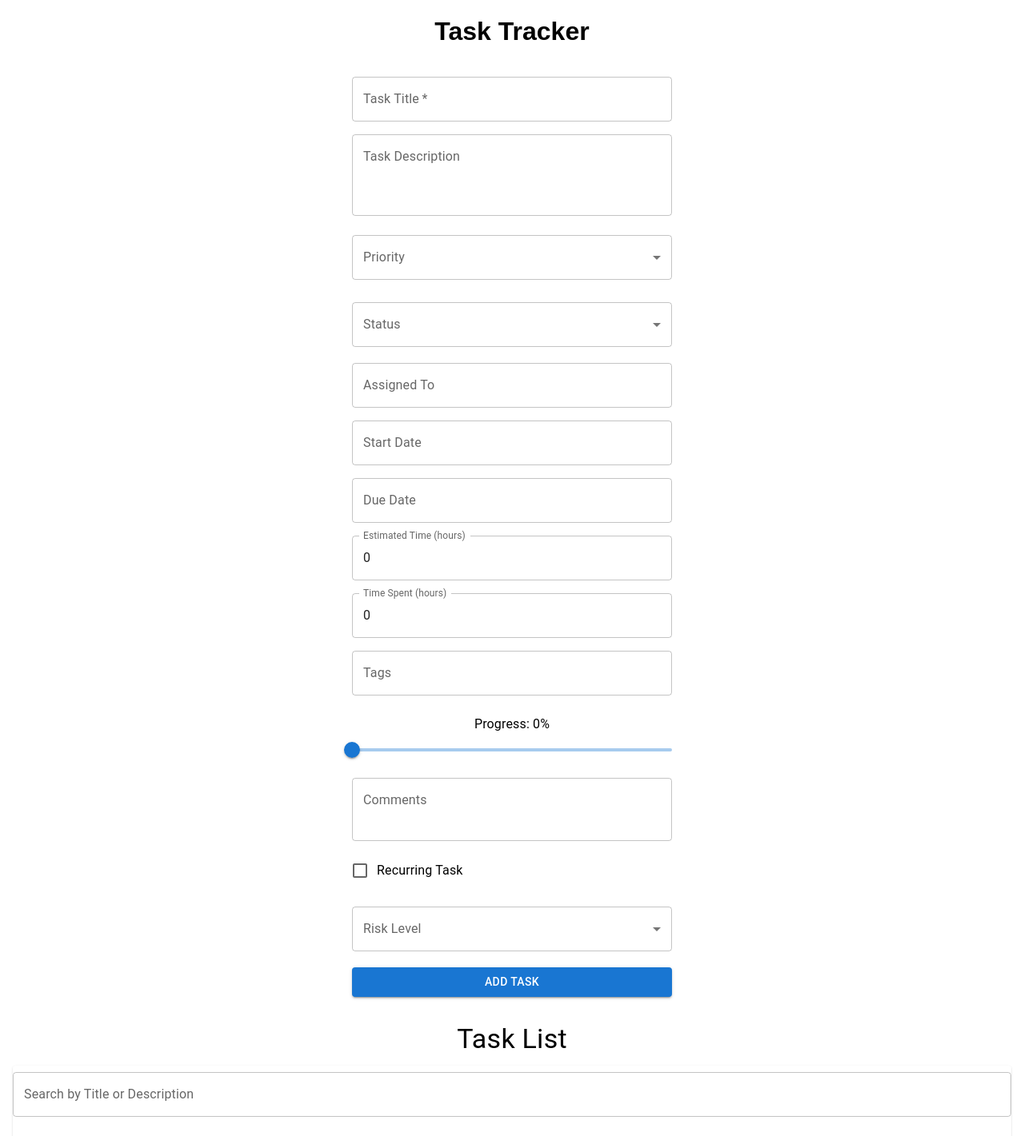
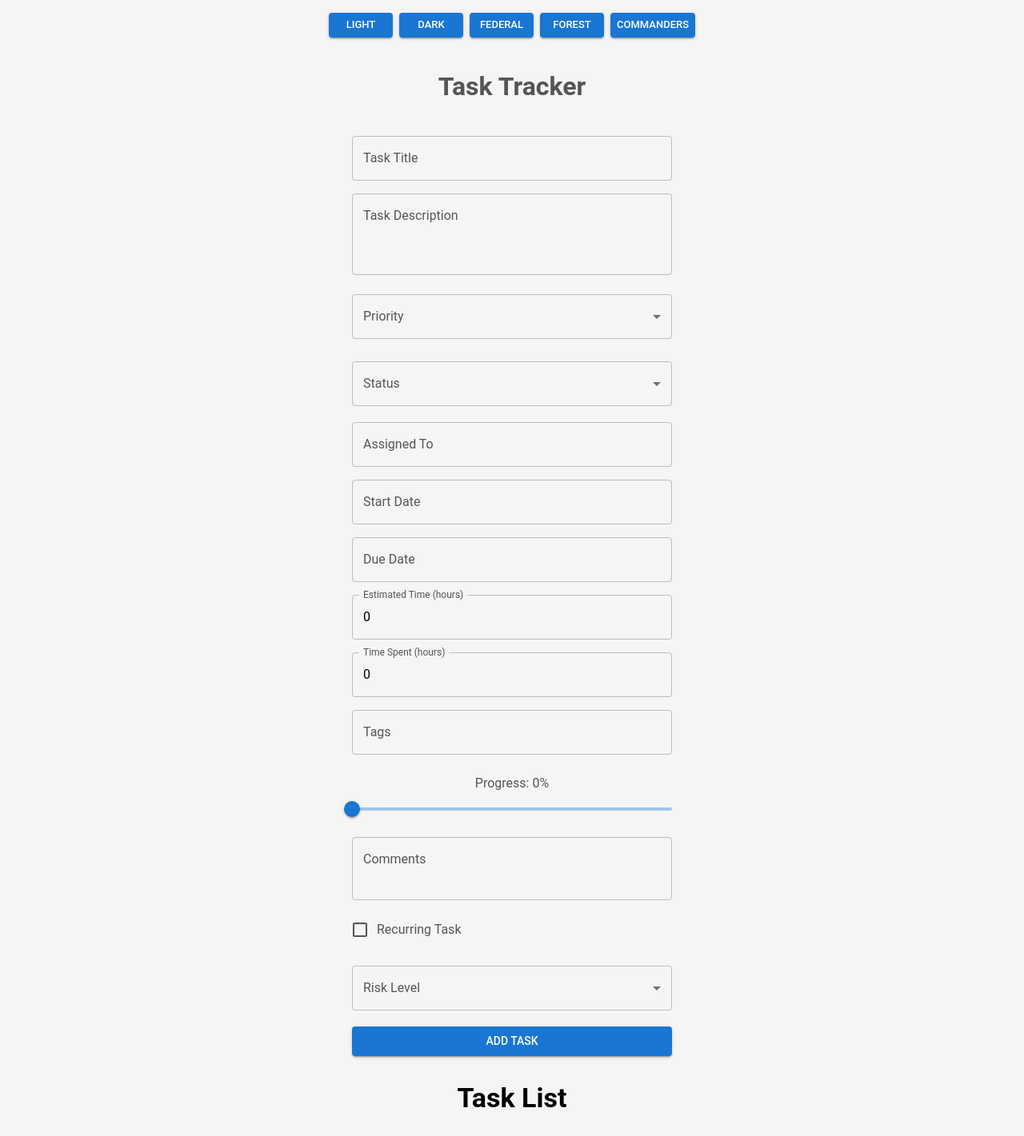
Before and after one commit to timmbacca/portfolioWorkMontgo, a React (Create React App) app in the folder taskListTimReact/frontend/: page / in a window 1280 px wide. Shown: the top 1421 px of the page at 80% size. Built offline with nearby package versions, Linux system fonts and the light colour scheme; no server answers.

Commit message:
extra validations for real time  and dates. added in theme picker with theme options

```diff
--- a/taskListTimReact/frontend/package.json
+++ b/taskListTimReact/frontend/package.json
@@ -7,7 +7,7 @@
     "@emotion/styled": "^11.13.0",
     "@mui/icons-material": "^6.1.6",
     "@mui/material": "^6.1.6",
-    "@mui/x-date-pickers": "^7.22.1",
+    "@mui/x-date-pickers": "^7.22.2",
     "@types/jest": "^29.5.14",
     "@types/node": "^22.8.6",
     "@types/react": "^18.3.12",
--- a/taskListTimReact/frontend/src/App.tsx
+++ b/taskListTimReact/frontend/src/App.tsx
@@ -1,16 +1,56 @@
 // frontend/src/App.tsx
 
-import React from 'react';
+import React, { useState } from 'react';
 import './App.css';
+import { ThemeProvider, CssBaseline, Button, Box } from '@mui/material';
+import lightTheme from './themes/lightTheme';
+import darkTheme from './themes/darkTheme';
+import federalTheme from './themes/federalTheme';
+import forestTheme from './themes/forestTheme';
+import commandersTheme from './themes/commandersTheme';
 import TaskList from './components/TaskList';
 
-function App() {
-  return (
+const App: React.FC = () => {
+  const themes = {
+    Light: lightTheme,
+    Dark: darkTheme,
+    Federal: federalTheme,
+    Forest: forestTheme,
+    Commanders: commandersTheme,
+  };
+
+  const [selectedTheme, setSelectedTheme] = useState<keyof typeof themes>('Light');
+
+  const handleThemeChange = (theme: keyof typeof themes) => {
+    setSelectedTheme(theme);
+  };
+
+return (
+  <ThemeProvider theme={themes[selectedTheme]}>
+    <CssBaseline />
+    <Box sx={{ textAlign: 'center', padding: 2,display: 'flex',
+          justifyContent: 'center',
+          gap: 1,
+          backgroundColor: 'transparent', }}>
+    {Object.keys(themes).map((theme) => (
+          <Button
+            key={theme}
+            variant="contained"
+            color="primary"
+            size="small"
+            onClick={() => handleThemeChange(theme as keyof typeof themes)}
+            sx={{ minWidth: 80, padding: '4px 8px' }}
+          >
+            {theme}
+          </Button>
+        ))}
+    </Box>
     <div className="App">
       <h1>Task Tracker</h1>
       <TaskList />
     </div>
-  );
-}
+  </ThemeProvider>
+);
+};
 
 export default App;
--- a/taskListTimReact/frontend/src/components/TaskList.tsx
+++ b/taskListTimReact/frontend/src/components/TaskList.tsx
@@ -11,7 +11,7 @@ import {
 import { validateInput } from '../utils/validation';
 import { LocalizationProvider } from '@mui/x-date-pickers';
 import { AdapterDateFns } from '@mui/x-date-pickers/AdapterDateFns';
-import { DatePicker } from '@mui/x-date-pickers';
+import { DatePicker } from '@mui/x-date-pickers/DatePicker';
 import { getTasks, addTask, updateTask, deleteTask, Task } from '../api/taskApi';
 
 const TaskList: React.FC = () => {
@@ -56,18 +56,48 @@ const TaskList: React.FC = () => {
   }, [tasks, searchQuery, filterStatus, sortOrder, sortField]);
 
   // Validation logic
-  const validateFields = () => {
-    const newErrors: { [key: string]: string } = {};
-    newErrors.title = validateInput(newTitle, /^[a-zA-Z0-9\s]+$/, 255);
-    newErrors.description = validateInput(newDescription, /^[a-zA-Z0-9\s.,!?]+$/, 1000);
-    newErrors.assignedTo = validateInput(assignedTo, /^[a-zA-Z\s]+$/, 255);
+  const validateField = (fieldName: string, value: string) => {
+    let error = '';
 
-    if (startDate && dueDate && startDate > dueDate) {
-      newErrors.dates = 'Start date cannot be after the due date.';
+    switch (fieldName) {
+      case 'title':
+        if (!value.trim()) {
+          error = 'Task title is required.';
+        } else {
+          error = validateInput(value, /^[a-zA-Z0-9\s]+$/, 255);
         }
-    setErrors(newErrors);
+        break;
 
-    return Object.values(newErrors).every((error) => error === '');
+      case 'description':
+        if (!value.trim()) {
+          error = 'Task description is required.';
+        } else {
+          error = validateInput(value, /^[a-zA-Z0-9\s.,!?]+$/, 1000);
+        }
+        break;
+
+      case 'assignedTo':
+        if (!value.trim()) {
+          error = 'Assigned To is required.';
+        } else {
+          error = validateInput(value, /^[a-zA-Z\s]+$/, 255);
+        }
+        break;
+
+      default:
+        break;
+    }
+
+    setErrors((prevErrors) => ({ ...prevErrors, [fieldName]: error }));
+  };
+
+  const validateAllFields = () => {
+    validateField('title', newTitle);
+    validateField('description', newDescription);
+    validateField('assignedTo', assignedTo);
+
+    const hasErrors = Object.values(errors).some((error) => error);
+    return !hasErrors;
   };
 
   const fetchTasks = async () => {
@@ -129,8 +159,16 @@ const TaskList: React.FC = () => {
     const formattedStartDate = startDate ? startDate.toISOString().split('T')[0] : null;
     const formattedDueDate = dueDate ? dueDate.toISOString().split('T')[0] : null;
 
-    if (!validateFields()) {
-      return;
+    validateAllFields(); // Ensure all fields are validated
+
+    // Check if any errors exist after validation
+    const hasErrors = Object.values(errors).some((error) => error);
+    if (hasErrors || !newTitle || !newDescription || !assignedTo) {
+      // Validate empty fields explicitly here for edge cases
+      if (!newTitle) validateField('title', newTitle);
+      if (!newDescription) validateField('description', newDescription);
+      if (!assignedTo) validateField('assignedTo', assignedTo);
+      return; // Stop submission if errors exist
     }
 
     // Log each piece of data to confirm
@@ -171,6 +209,20 @@ const TaskList: React.FC = () => {
     await addTask(newTask); // Call addTask with formatted payload
     resetForm();
     fetchTasks();
+  };
+
+
+  const [dateError, setDateError] = useState<string | null>(null);
+
+  const handleDateChange = (newStartDate: Date | null, newDueDate: Date | null) => {
+    setStartDate(newStartDate);
+    setDueDate(newDueDate);
+
+    if (newStartDate && newDueDate && newStartDate > newDueDate) {
+      setDateError('Start Date cannot be later than Due Date.');
+    } else {
+      setDateError(null);
+    }
   };
 
   const resetForm = () => {
@@ -276,10 +328,30 @@ function formatDateToMMDDYYYY(date: Date | string | null | undefined): string {
     <Box sx={{ padding: 2 }}>
 
       <Box sx={{ display: 'flex', flexDirection: 'column', gap: 2, maxWidth: 400, margin: 'auto' }}>
-        <TextField label="Task Title" value={newTitle} onChange={(e) => setNewTitle(e.target.value)} required error={!!errors.title}
-          helperText={errors.title} />
-        <TextField label="Task Description" value={newDescription} onChange={(e) => setNewDescription(e.target.value)} multiline rows={3} error={!!errors.description}
-          helperText={errors.description} />
+      <TextField
+          label="Task Title"
+          value={newTitle}
+          onChange={(e) => {
+            setNewTitle(e.target.value);
+            validateField('title', e.target.value);
+          }}
+          onBlur={() => validateField('title', newTitle)}
+          error={!!errors.title}
+          helperText={errors.title}
+        />
+        <TextField
+          label="Task Description"
+          value={newDescription}
+          onChange={(e) => {
+            setNewDescription(e.target.value);
+            validateField('description', e.target.value);
+          }}
+          onBlur={() => validateField('description', newDescription)}
+          multiline
+          rows={3}
+          error={!!errors.description}
+          helperText={errors.description}
+        />
 
         <FormControl fullWidth margin="dense">
         <InputLabel id="priority-label">Priority</InputLabel>
@@ -313,21 +385,43 @@ function formatDateToMMDDYYYY(date: Date | string | null | undefined): string {
         </Select>
         </FormControl>
 
-        <TextField label="Assigned To" value={assignedTo} onChange={(e) => setAssignedTo(e.target.value)} error={!!errors.assignedTo}
-          helperText={errors.assignedTo} />
+        <TextField
+          label="Assigned To"
+          value={assignedTo}
+          onChange={(e) => {
+            setAssignedTo(e.target.value);
+            validateField('assignedTo', e.target.value);
+          }}
+          onBlur={() => validateField('assignedTo', assignedTo)}
+          error={!!errors.assignedTo}
+          helperText={errors.assignedTo}
+        />
 
 <LocalizationProvider dateAdapter={AdapterDateFns}>
   <DatePicker
     label="Start Date"
     value={startDate}
-            onChange={(newValue) => setStartDate(newValue)}
+    onChange={(newValue) => handleDateChange(newValue, dueDate)}
+    slotProps={{
+      textField: {
+        error: !!dateError,
+        helperText: dateError || '',
+      },
+    }}
   />
   <DatePicker
     label="Due Date"
     value={dueDate}
-            onChange={(newValue) => setDueDate(newValue)}
+    onChange={(newValue) => handleDateChange(startDate, newValue)}
+    slotProps={{
+      textField: {
+        error: !!dateError,
+        helperText: dateError || '',
+      },
+    }}
   />
 </LocalizationProvider>
+
 
         <TextField label="Estimated Time (hours)" type="number" value={estimatedTime} onChange={(e) => setEstimatedTime(Number(e.target.value))} />
         <TextField label="Time Spent (hours)" type="number" value={timeSpent} onChange={(e) => setTimeSpent(Number(e.target.value))} />
@@ -374,7 +468,16 @@ function formatDateToMMDDYYYY(date: Date | string | null | undefined): string {
       <Typography variant="h4" gutterBottom>
         Task List
       </Typography>
-      <TableContainer component={Paper}>
+
+      <Box     sx={{
+      display: 'flex',
+      justifyContent: 'center',
+      alignItems: 'center',
+      padding: 2,
+      position: 'sticky',
+      top: 0,
+      zIndex: 10,
+    }}>
         <TextField
           label="Search by Title or Description"
           variant="outlined"
@@ -382,7 +485,31 @@ function formatDateToMMDDYYYY(date: Date | string | null | undefined): string {
           margin="dense"
           value={searchQuery}
           onChange={(e) => setSearchQuery(e.target.value)}
+          sx={{
+            maxWidth: 600, // Limit the width on larger screens
+            width: '100%', // Make it responsive to smaller screens
+            '& .MuiOutlinedInput-root': {
+              color: 'text.primary',
+            },
+            '& .MuiInputLabel-root': {
+              color: 'text.secondary',
+            },
+            backgroundColor: 'background.default',
+            boxShadow: '0px 2px 3px rgba(0, 0, 0, 0.2)', // Subtle shadow
+          }}
         />
+      </Box>
+
+  <TableContainer component={Paper}
+  sx={{
+    marginTop: 4,
+    overflowX: 'auto',
+    '& .MuiOutlinedInput-notchedOutline': {
+              borderColor: '#444444',
+            },
+            boxShadow: '0px 2px 3px rgba(0, 0, 0, 0.2)', // cool timmy shadow
+  }}
+  >
 
   <Table aria-label="task table" sx={{ minWidth: 650 }}>
     <TableHead>
--- /dev/null
+++ b/taskListTimReact/frontend/src/themes/commandersTheme.ts
@@ -0,0 +1,33 @@
+import { createTheme } from '@mui/material/styles';
+
+const commandersTheme = createTheme({
+  palette: {
+    mode: 'dark',
+    primary: {
+      main: '#773141', // Burgundy
+    },
+    secondary: {
+      main: '#FFB612', // Gold
+    },
+    background: {
+      default: '#1C1C1C', // Very dark gray
+      paper: '#2C2C2C', // Slightly lighter dark gray
+    },
+    text: {
+      primary: '#FFB612', // Gold text
+      secondary: '#D0D0D0', // Light gray text
+    },
+  },
+  typography: {
+    fontFamily: 'Roboto, Arial, sans-serif',
+    h4: {
+      fontWeight: 'bold',
+      color: '#FFB612',
+    },
+    body1: {
+      color: '#D0D0D0',
+    },
+  },
+});
+
+export default commandersTheme;
--- /dev/null
+++ b/taskListTimReact/frontend/src/themes/darkTheme.ts
@@ -0,0 +1,33 @@
+import { createTheme } from '@mui/material/styles';
+
+const darkTheme = createTheme({
+  palette: {
+    mode: 'dark',
+    primary: {
+      main: '#e50914', // different red
+    },
+    secondary: {
+      main: '#ffffff', // White for text and buttons
+    },
+    background: {
+      default: '#141414', // dark background
+      paper: '#1f1f1f', // Slightly lighter for cards
+    },
+    text: {
+      primary: '#ffffff',
+      secondary: '#b3b3b3', // different gray
+    },
+  },
+  typography: {
+    fontFamily: 'Roboto, Arial, sans-serif',
+    h4: {
+      fontWeight: 'bold',
+      color: '#ffffff',
+    },
+    body1: {
+      color: '#b3b3b3',
+    },
+  },
+});
+
+export default darkTheme;
--- /dev/null
+++ b/taskListTimReact/frontend/src/themes/federalTheme.ts
@@ -0,0 +1,33 @@
+import { createTheme } from '@mui/material/styles';
+
+const federalTheme = createTheme({
+  palette: {
+    mode: 'light',
+    primary: {
+      main: '#002868', // Federal blue
+    },
+    secondary: {
+      main: '#BF0A30', // Federal red
+    },
+    background: {
+      default: '#ffffff', // White background
+      paper: '#f7f7f7', // Light gray background for cards
+    },
+    text: {
+      primary: '#002868', // Federal blue text
+      secondary: '#555555', // Gray text
+    },
+  },
+  typography: {
+    fontFamily: 'Roboto, Arial, sans-serif',
+    h4: {
+      fontWeight: 'bold',
+      color: '#002868',
+    },
+    body1: {
+      color: '#555555',
+    },
+  },
+});
+
+export default federalTheme;
--- /dev/null
+++ b/taskListTimReact/frontend/src/themes/forestTheme.ts
@@ -0,0 +1,33 @@
+import { createTheme } from '@mui/material/styles';
+
+const forestTheme = createTheme({
+  palette: {
+    mode: 'light',
+    primary: {
+      main: '#228B22', // Forest green
+    },
+    secondary: {
+      main: '#8B4513', // Earthy brown
+    },
+    background: {
+      default: '#E8F5E9', // Light green background
+      paper: '#F0FFF0', // Lighter green for cards
+    },
+    text: {
+      primary: '#2E8B57', // Dark forest green text
+      secondary: '#6B8E23', // Olive text
+    },
+  },
+  typography: {
+    fontFamily: 'Roboto, Arial, sans-serif',
+    h4: {
+      fontWeight: 'bold',
+      color: '#228B22',
+    },
+    body1: {
+      color: '#6B8E23',
+    },
+  },
+});
+
+export default forestTheme;
--- /dev/null
+++ b/taskListTimReact/frontend/src/themes/lightTheme.ts
@@ -0,0 +1,33 @@
+import { createTheme } from '@mui/material/styles';
+
+const lightTheme = createTheme({
+  palette: {
+    mode: 'light',
+    primary: {
+      main: '#1976d2', // Blue
+    },
+    secondary: {
+      main: '#f50057', // Pink
+    },
+    background: {
+      default: '#f5f5f5', // Light gray
+      paper: '#ffffff', // White background for cards
+    },
+    text: {
+      primary: '#000000', // Black text
+      secondary: '#555555', // Gray text
+    },
+  },
+  typography: {
+    fontFamily: 'Roboto, Arial, sans-serif',
+    h4: {
+      fontWeight: 'bold',
+      color: '#000000',
+    },
+    body1: {
+      color: '#555555',
+    },
+  },
+});
+
+export default lightTheme;
```
Also changed, not shown: 1 other file (tests, documents, lock files or other folders). Lines whose indentation alone changed are shown as unchanged.
